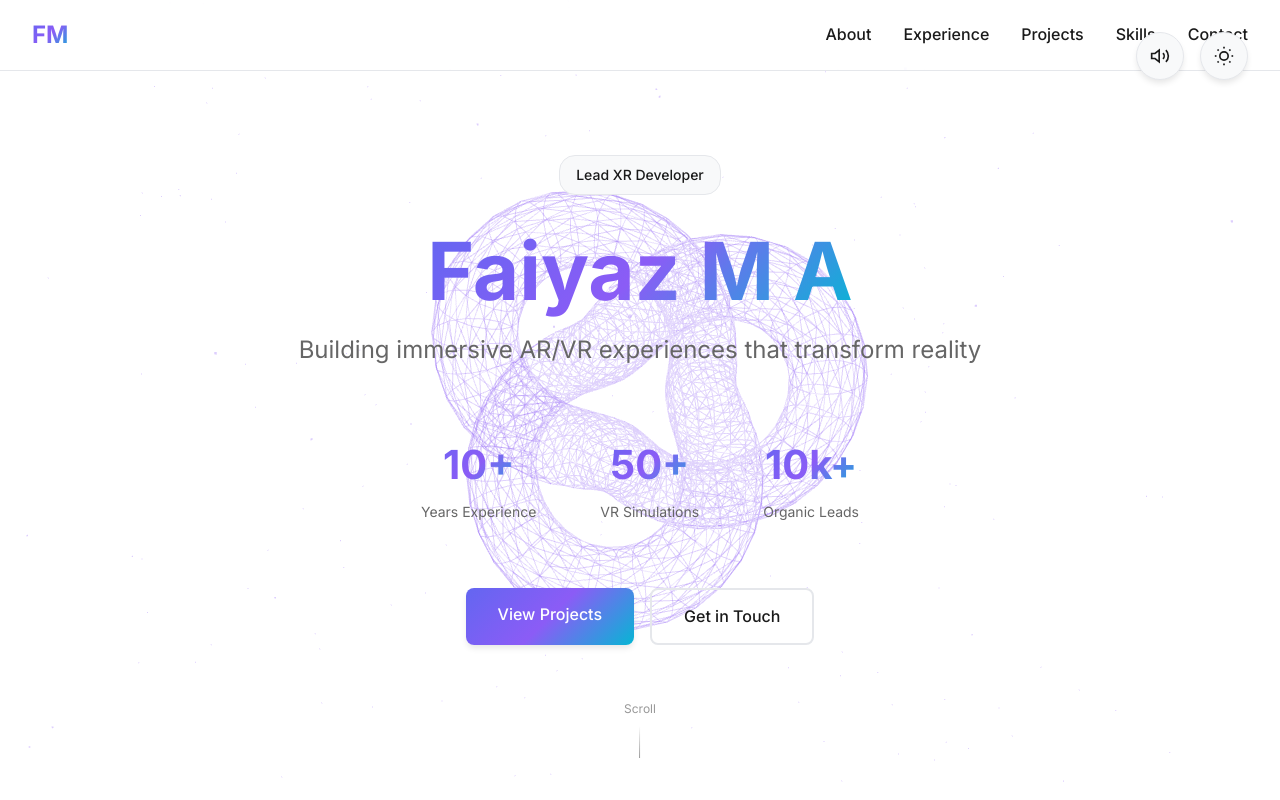
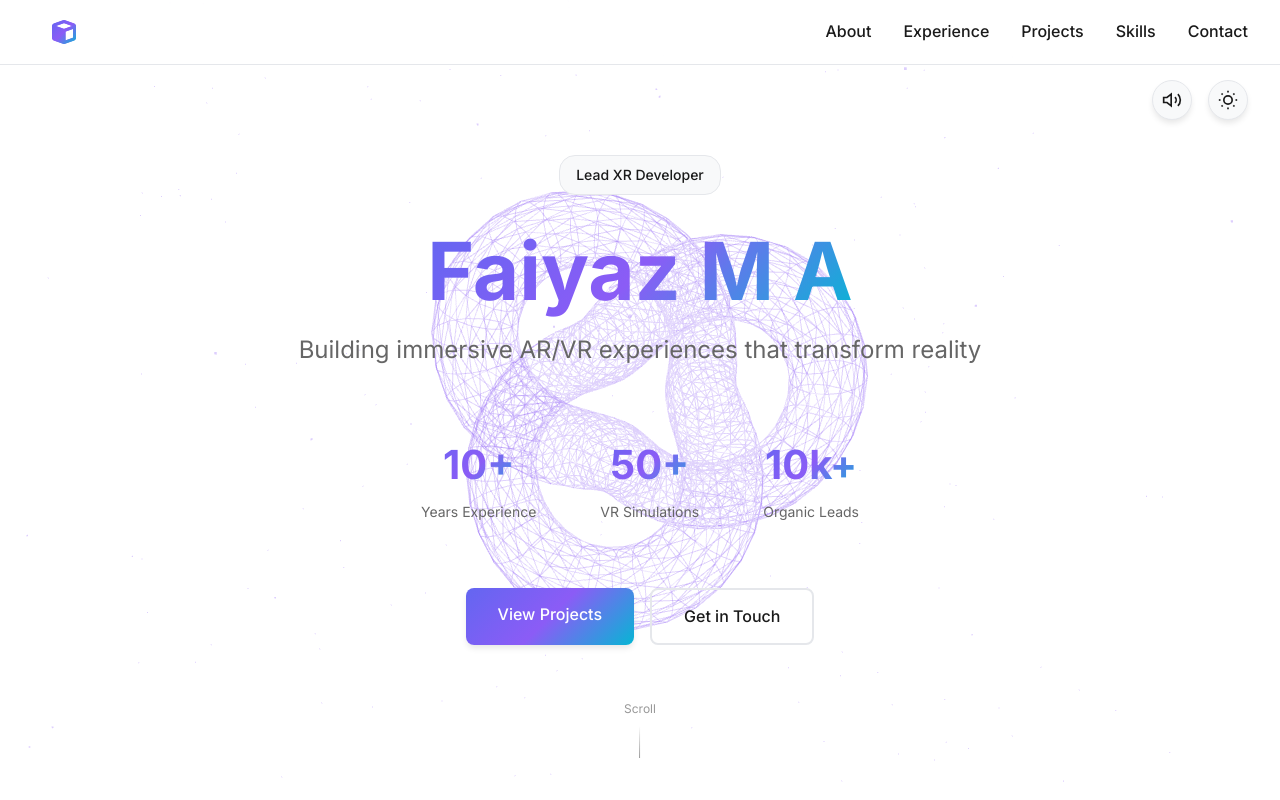
Before and after one commit to FaiyazMdAbdul/faiyazmdabdul.github.io, a plain HTML site: page index.html in a window 1280 px wide. Shown: the top 800 px of the page. Drawn offline with nearby package versions, Linux system fonts and the light colour scheme; animation ran at ten frames a second.

Commit message:
Bug fixes

```diff
--- a/index.html
+++ b/index.html
@@ -9,6 +9,7 @@
     <link rel="preconnect" href="https://fonts.googleapis.com">
     <link rel="preconnect" href="https://fonts.gstatic.com" crossorigin>
     <link href="https://fonts.googleapis.com/css2?family=Inter:wght@300;400;500;600;700&family=JetBrains+Mono:wght@400;500&display=swap" rel="stylesheet">
+    <link rel="stylesheet" href="https://cdnjs.cloudflare.com/ajax/libs/font-awesome/6.5.1/css/all.min.css">
     <script type="importmap">
     {
         "imports": {
@@ -48,7 +49,7 @@
     <!-- Navigation -->
     <nav class="nav">
         <div class="nav-container">
-            <a href="#" class="logo">FM</a>
+            <a href="#" class="logo" id="logo"></a>
             <ul class="nav-menu">
                 <li><a href="#about" class="nav-link">About</a></li>
                 <li><a href="#experience" class="nav-link">Experience</a></li>
@@ -114,17 +115,17 @@
                 </div>
                 <div class="about-highlights">
                     <div class="highlight-card">
-                        <div class="highlight-icon">🎯</div>
+                        <div class="highlight-icon"><i class="fas fa-bullseye"></i></div>
                         <h3>Leadership</h3>
                         <p>Lead XR teams, manage stakeholder relationships, and deliver projects on time with high quality</p>
                     </div>
                     <div class="highlight-card">
-                        <div class="highlight-icon">💡</div>
+                        <div class="highlight-icon"><i class="fas fa-lightbulb"></i></div>
                         <h3>Innovation</h3>
                         <p>Build PoCs, conduct feasibility checks, and integrate cutting-edge tech like GenAI with XR</p>
                     </div>
                     <div class="highlight-card">
-                        <div class="highlight-icon">🔧</div>
+                        <div class="highlight-icon"><i class="fas fa-code"></i></div>
                         <h3>Technical Depth</h3>
                         <p>Hands-on experience with ARCore, ARKit, Vuforia, OpenXR, Photon, and full-stack development</p>
                     </div>
--- a/script.js
+++ b/script.js
@@ -173,15 +173,20 @@ class AudioSystem {
     }
 
     play() {
-        if (!this.audioContext || !this.audioBuffer) {
+        if (!this.audioContext) {
+            this.initAudio();
+        }
+
+        if (!this.audioBuffer) {
             this.createAmbientSound();
         }
 
-        if (this.audioContext.state === 'suspended') {
+        if (this.audioContext && this.audioContext.state === 'suspended') {
             this.audioContext.resume();
         }
 
         if (!this.isPlaying && this.audioBuffer) {
+            // Create a new source each time (Web Audio API requirement)
             this.source = this.audioContext.createBufferSource();
             this.source.buffer = this.audioBuffer;
             this.source.loop = true;
@@ -193,7 +198,12 @@ class AudioSystem {
 
     pause() {
         if (this.source && this.isPlaying) {
-            this.source.stop();
+            try {
+                this.source.stop();
+            } catch (e) {
+                // Source might already be stopped
+            }
+            this.source = null;
             this.isPlaying = false;
         }
     }
@@ -484,6 +494,42 @@ class NavbarScroll {
 }
 
 // =====================
+// Logo Cycler
+// =====================
+class LogoCycler {
+    constructor() {
+        this.logos = [
+            '<span style="font-weight: 700;">&lt;XR/&gt;</span>',
+            '<span style="font-weight: 700;">{ XR }</span>',
+            '<i class="fas fa-cube"></i>',
+            '<i class="fas fa-vr-cardboard"></i>'
+        ];
+        this.currentIndex = 0;
+        this.logoElement = document.getElementById('logo');
+        this.init();
+    }
+
+    init() {
+        if (!this.logoElement) return;
+        // Set initial logo immediately
+        this.updateLogo();
+        // Start cycling after Font Awesome is loaded
+        setTimeout(() => {
+            setInterval(() => this.cycle(), 3000);
+        }, 500);
+    }
+
+    cycle() {
+        this.currentIndex = (this.currentIndex + 1) % this.logos.length;
+        this.updateLogo();
+    }
+
+    updateLogo() {
+        this.logoElement.innerHTML = this.logos[this.currentIndex];
+    }
+}
+
+// =====================
 // Initialize Everything
 // =====================
 document.addEventListener('DOMContentLoaded', () => {
@@ -515,6 +561,7 @@ document.addEventListener('DOMContentLoaded', () => {
     new ContactForm();
     new InteractiveSounds(audioSystem);
     new NavbarScroll();
+    new LogoCycler();
 
     // Add active state to nav links based on scroll position
     const sections = document.querySelectorAll('section[id]');
--- a/styles.css
+++ b/styles.css
@@ -121,10 +121,10 @@ img {
 .audio-toggle,
 .theme-toggle {
     position: fixed;
-    top: var(--spacing-md);
+    top: 5rem;
     right: var(--spacing-md);
-    width: 3rem;
-    height: 3rem;
+    width: 2.5rem;
+    height: 2.5rem;
     border-radius: 50%;
     background: var(--bg-secondary);
     border: 1px solid var(--border-color);
@@ -138,7 +138,7 @@ img {
 }
 
 .audio-toggle {
-    right: calc(var(--spacing-md) + 4rem);
+    right: calc(var(--spacing-md) + 3.5rem);
 }
 
 .audio-toggle:hover,
@@ -179,7 +179,7 @@ img {
     right: 0;
     background: rgba(255, 255, 255, 0.8);
     backdrop-filter: blur(10px);
-    z-index: 999;
+    z-index: 1001;
     border-bottom: 1px solid var(--border-color);
     transition: all var(--transition-base);
 }
@@ -204,6 +204,19 @@ img {
     -webkit-background-clip: text;
     -webkit-text-fill-color: transparent;
     background-clip: text;
+    min-width: 4rem;
+    height: 2rem;
+    display: flex;
+    align-items: center;
+    justify-content: center;
+}
+
+.logo i {
+    background: var(--accent-gradient);
+    -webkit-background-clip: text;
+    -webkit-text-fill-color: transparent;
+    background-clip: text;
+    font-size: 1.5rem;
 }
 
 .nav-menu {
```
